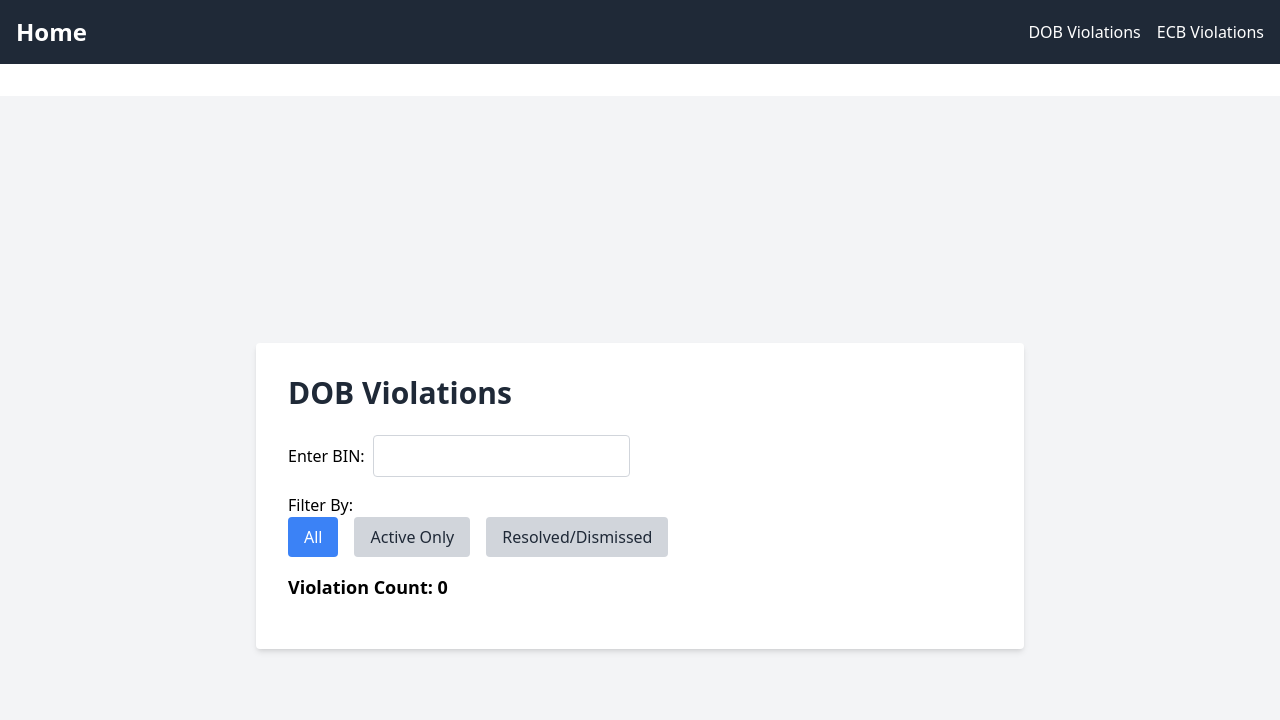
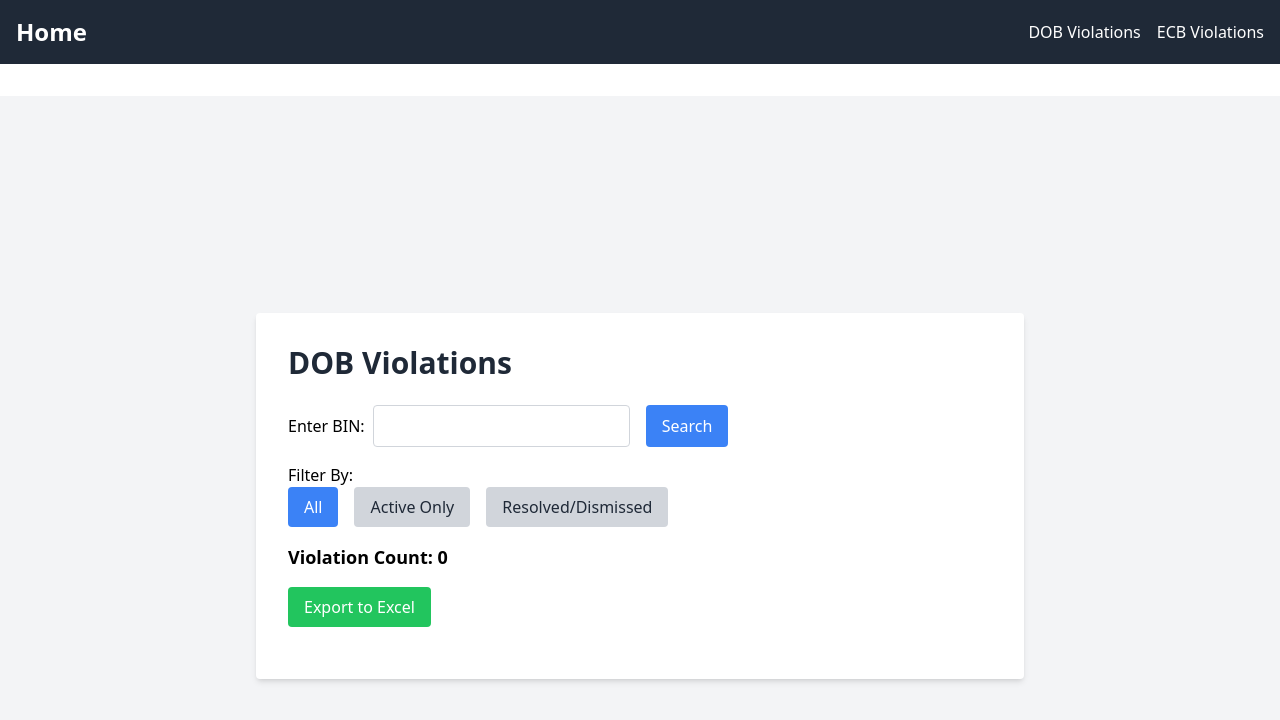
Before and after one commit to androrezkalla/DOB-Violations, a React (Vite) app: page /dob in a window 1280 px wide. Shown: the top 720 px of the page. Built offline with nearby package versions, Linux system fonts and the light colour scheme.

Commit message:
added export to excel feature for DOB Violations

```diff
--- a/package.json
+++ b/package.json
@@ -12,7 +12,8 @@
   "dependencies": {
     "react": "^18.2.0",
     "react-dom": "^18.2.0",
-    "react-router-dom": "^6.20.1"
+    "react-router-dom": "^6.20.1",
+    "xlsx": "^0.18.5"
   },
   "devDependencies": {
     "@types/react": "^18.2.37",
--- a/src/DobViolations.jsx
+++ b/src/DobViolations.jsx
@@ -1,13 +1,15 @@
-import { useState, useEffect } from 'react';
+import { useState, useEffect, useRef } from 'react';
+import * as XLSX from 'xlsx';
 import './App.css';
 
 function DobViolations() {
   const [bin, setBin] = useState('');
   const [violations, setViolations] = useState([]);
   const [filter, setFilter] = useState('all'); // Default filter: all
+  const searchClicked = useRef(false);
 
   const fetchData = async () => {
-    if (!bin) return;
+    if (!bin || !searchClicked.current) return;
 
     try {
       let url = `https://data.cityofnewyork.us/resource/3h2n-5cm9.json?bin=${bin}`;
@@ -27,11 +29,30 @@ function DobViolations() {
 
   useEffect(() => {
     fetchData();
-  }, [bin, filter]);
+  }, [bin, filter, searchClicked]);
 
   const handleFilterChange = (newFilter) => {
     setFilter(newFilter);
   };
+
+  const handleSearch = () => {
+    searchClicked.current = true;
+    fetchData();
+  };
+
+  const handleKeyPress = (e) => {
+    if (e.key === 'Enter') {
+      handleSearch();
+    }
+  };
+
+  const exportToExcel = () => {
+    const ws = XLSX.utils.json_to_sheet(violations);
+    const wb = XLSX.utils.book_new();
+    XLSX.utils.book_append_sheet(wb, ws, 'Violations');
+    XLSX.writeFile(wb, 'dob_violations.xlsx');
+  };
+
 
 
   return (
@@ -45,9 +66,16 @@ function DobViolations() {
               type="text"
               value={bin}
               onChange={(e) => setBin(e.target.value)}
+              onKeyPress={handleKeyPress}
               className="ml-2 border border-gray-300 px-3 py-2 rounded focus:outline-none focus:border-blue-500"
             />
           </label>
+          <button
+            className="bg-blue-500 text-white px-4 py-2 rounded"
+            onClick={handleSearch}
+          >
+            Search
+          </button>
         </div>
         <div className="mb-4">
           <label className="mr-4">Filter By:</label>
@@ -85,6 +113,12 @@ function DobViolations() {
         <p className="text-lg font-bold mb-4">
           Violation Count: {violations.length}
         </p>
+        <button
+            className="bg-green-500 text-white mb-5 px-4 py-2 rounded "
+            onClick={exportToExcel}
+          >
+            Export to Excel
+          </button>
         <ul>
           {violations.map((violation) => (
             <li
```
Also changed, not shown: 1 other file (tests, documents, lock files or other folders).
